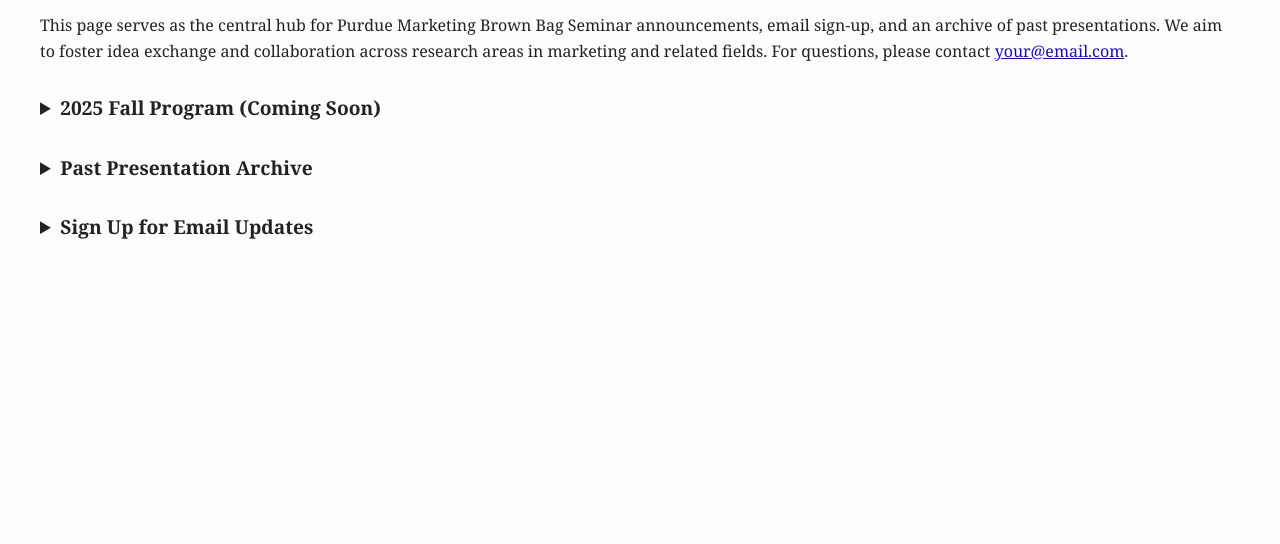
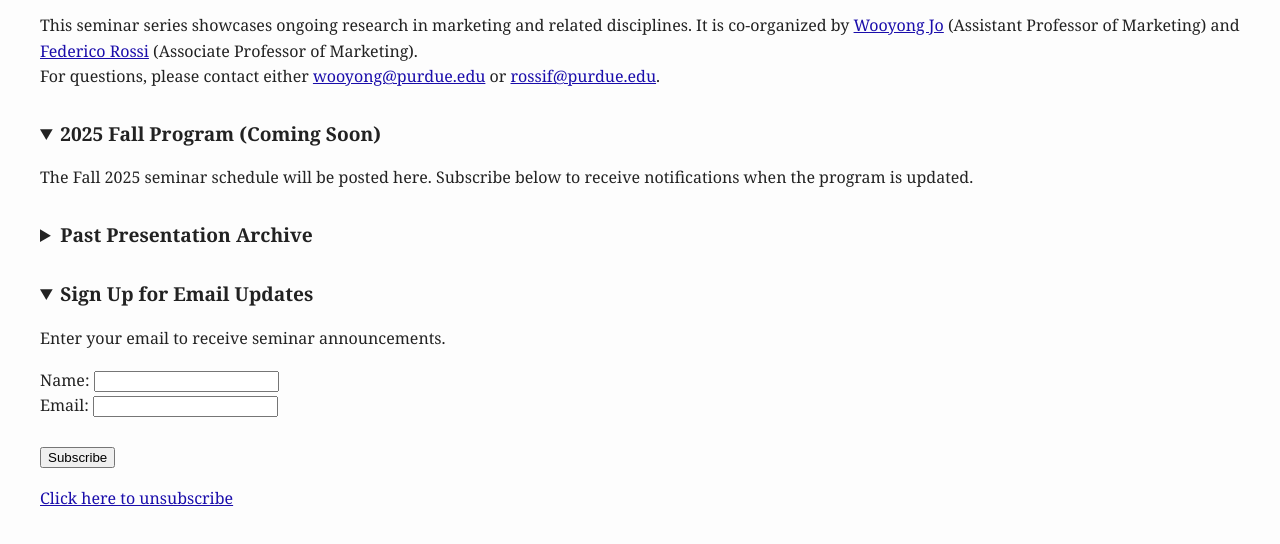
Before and after one commit to DRWJO/marketing-brownbag-site, a plain HTML site: page index.html in a window 1280 px wide. Shown: the part 94-638 px from the top of the page. Drawn offline with Linux system fonts and the light colour scheme.

Commit message:
Update index.html

```diff
--- a/index.html
+++ b/index.html
@@ -28,28 +28,29 @@
     details {
       margin-bottom: 1em;
     }
-    hr {
-      margin-top: 2em;
-    }
   </style>
 </head>
 <body>
 
   <h1>Marketing Brown Bag Seminar @ Purdue</h1>
   <p>
-    This page serves as the central hub for Purdue Marketing Brown Bag Seminar announcements, email sign-up, and an archive of past presentations.
-    We aim to foster idea exchange and collaboration across research areas in marketing and related fields. For questions, please contact
-    <a href="mailto:your@email.com">your@email.com</a>.
+    This seminar series showcases ongoing research in marketing and related disciplines. It is co-organized by
+    <a href="https://business.purdue.edu/directory/bio.php?username=jo63" target="_blank">Wooyong Jo</a>
+    (Assistant Professor of Marketing) and
+    <a href="https://business.purdue.edu/directory/bio.php?username=rossif" target="_blank">Federico Rossi</a>
+    (Associate Professor of Marketing).
+    <br>
+    For questions, please contact either <a href="mailto:wooyong@purdue.edu">wooyong@purdue.edu</a> or
+    <a href="mailto:rossif@purdue.edu">rossif@purdue.edu</a>.
   </p>
 
-  <details>
+  <details open>
     <summary>2025 Fall Program (Coming Soon)</summary>
     <p>The Fall 2025 seminar schedule will be posted here. Subscribe below to receive notifications when the program is updated.</p>
   </details>
 
   <details>
     <summary>Past Presentation Archive</summary>
-
     <details>
       <summary>2025 Spring Archive</summary>
       <ul>
@@ -63,11 +64,9 @@
         <li><strong>May 14</strong> – Xiang Hui (WashU, Marketing): <em>Learning from Online Ratings</em></li>
       </ul>
     </details>
-
   </details>
 
-
-  <details>
+  <details open>
     <summary>Sign Up for Email Updates</summary>
     <p>Enter your email to receive seminar announcements.</p>
     <form action="https://formspree.io/f/your_form_id" method="POST">
@@ -75,7 +74,7 @@
       Email: <input type="email" name="_replyto"><br><br>
       <input type="submit" value="Subscribe">
     </form>
-    <p><a href="mailto:your@email.com?subject=Unsubscribe">Click here to unsubscribe</a></p>
+    <p><a href="mailto:wooyong@purdue.edu?subject=Unsubscribe">Click here to unsubscribe</a></p>
   </details>
 
 </body>
```
Lines whose indentation alone changed are shown as unchanged.
